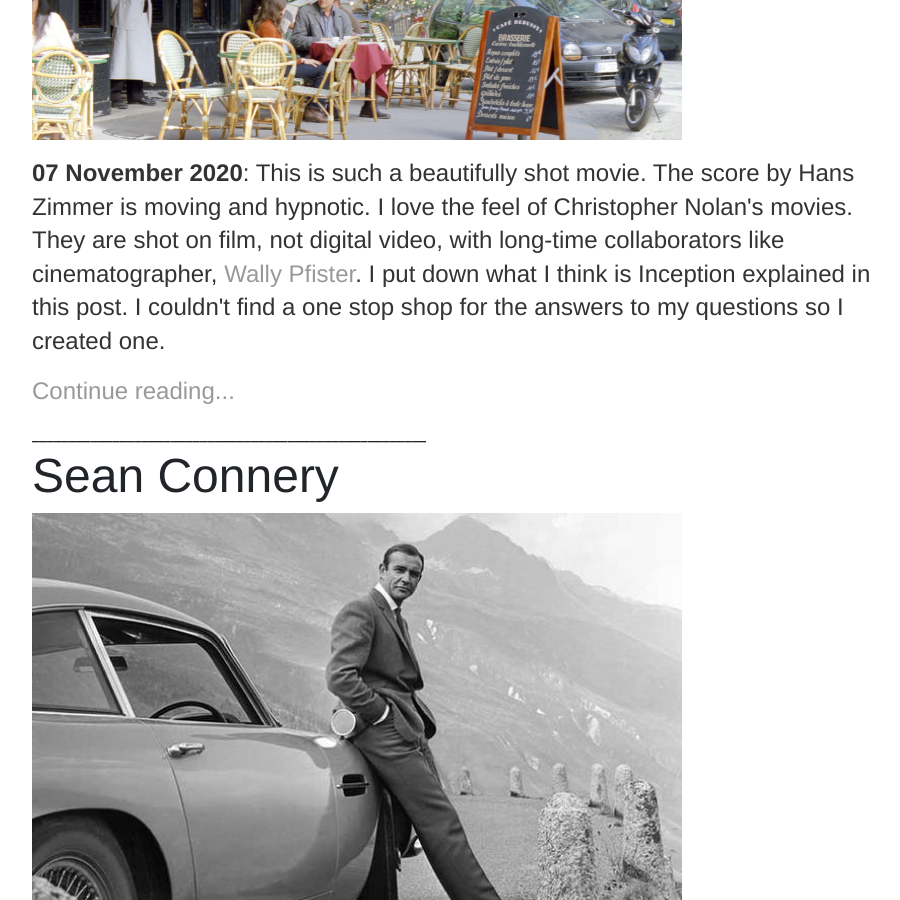
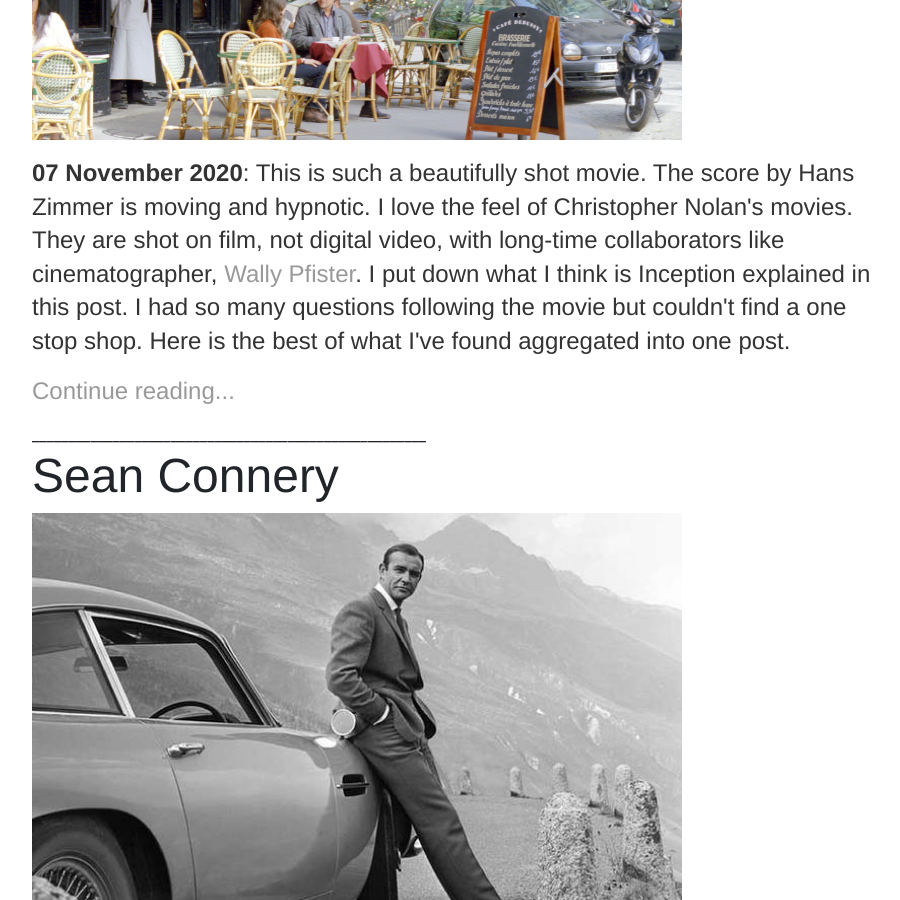
Before and after one commit to hikesandbikes/hikesandbikes.github.io, a Jekyll site: the page built from index.html, in a window 1280 px wide and 900 px high, scrolled down 305 px. Shown: the whole window, without its empty margins (175-1075 px from the left). Built offline with Jekyll 4.4.1, drawn with Linux system fonts in a browser that asks for light colours.

Commit message:
inception

```diff
--- a/index.html
+++ b/index.html
@@ -12,7 +12,8 @@
 	hypnotic.   I love the feel of Christopher Nolan's movies.  They are shot on film, not digital video,
 	with long-time collaborators like cinematographer,
 	<a href="https://www.theatlantic.com/entertainment/archive/2012/07/the-reason-christopher-nolan-films-look-like-christopher-nolan-films/260087/">Wally Pfister</a>.
-	I put down what I think is Inception explained in this post. I couldn't find a one stop shop for the answers to my questions so I created one.
+	I put down what I think is Inception explained in this post. I had so many questions following the movie but couldn't find a one stop shop.  Here is the best of what
+	I've found aggregated into one post.
 
 </p>
 
```
